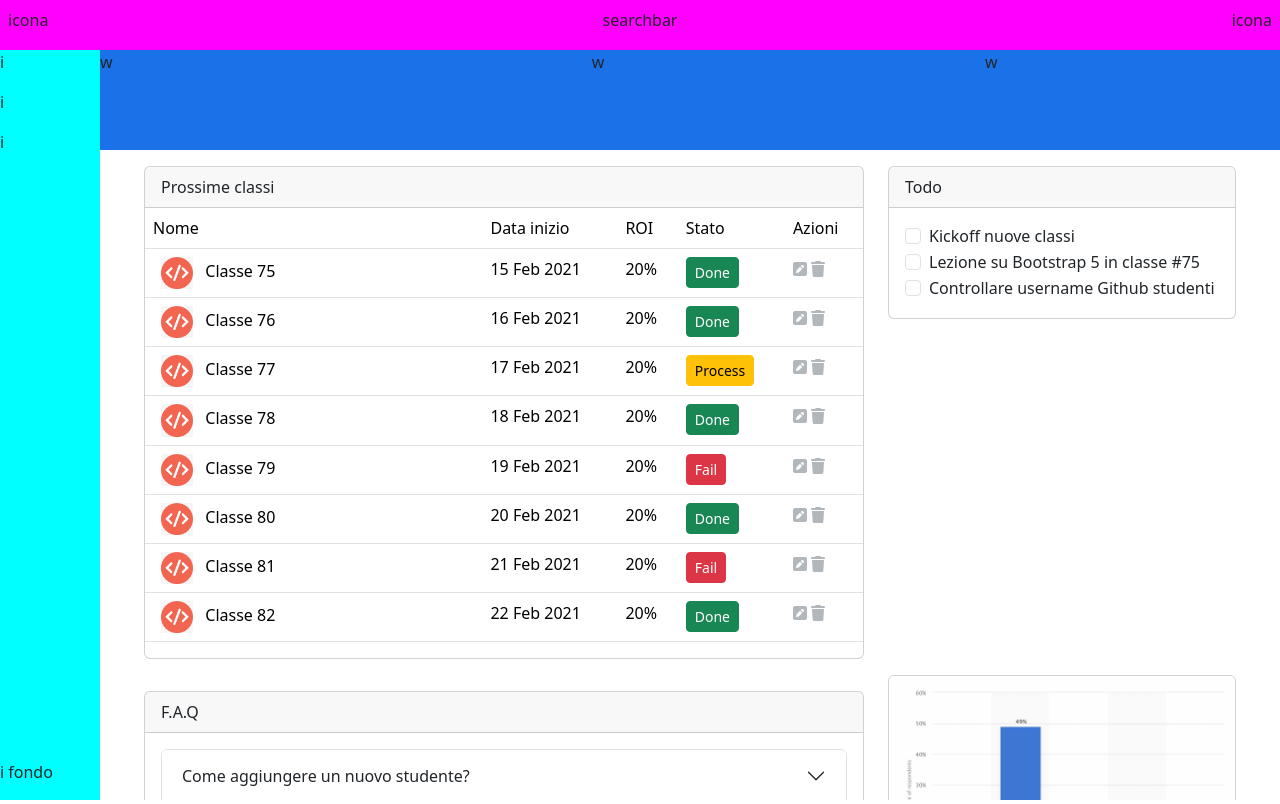
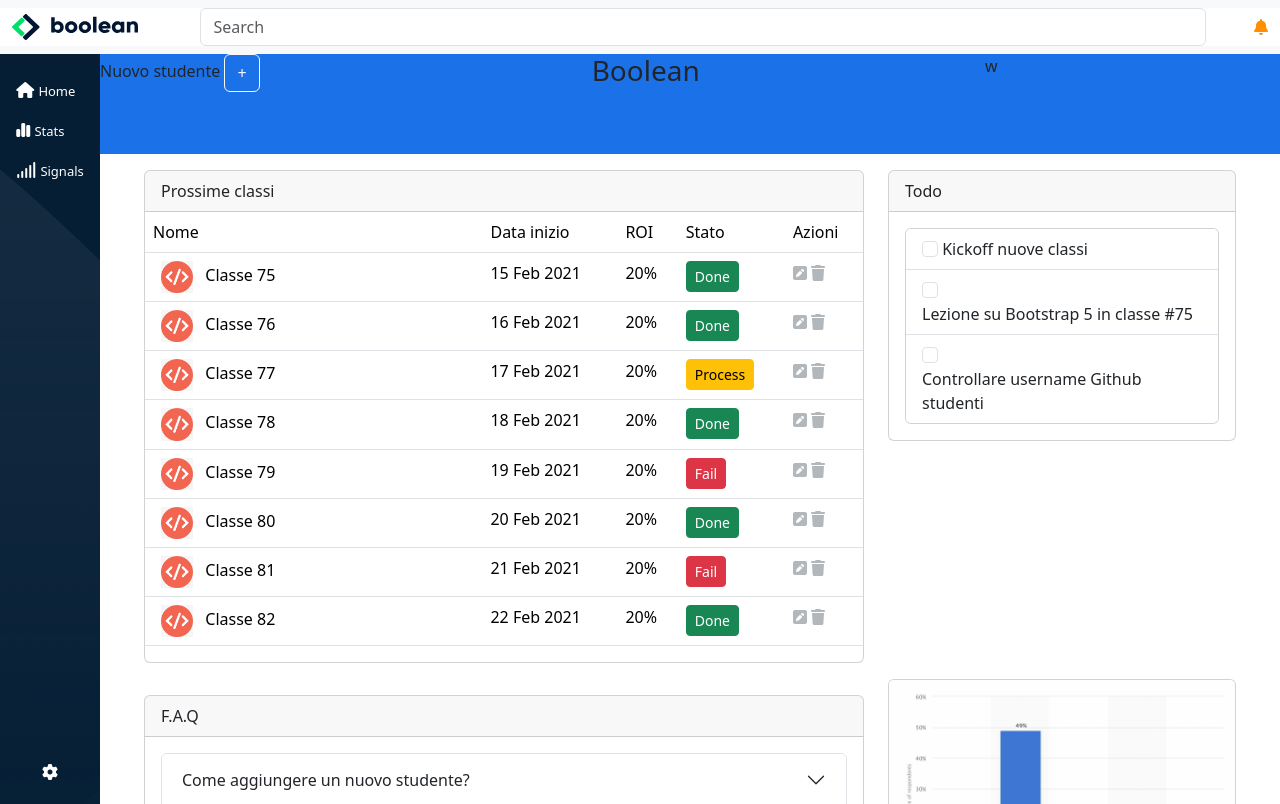
Before and after one commit to Michelazani/html-css-bootstrap-dashboard, a plain HTML site: page index.html in a window 1280 px wide. Drawn offline with nearby package versions, Linux system fonts and the light colour scheme.

Commit message:
inserimento text main header

```diff
--- a/index.html
+++ b/index.html
@@ -22,27 +22,37 @@
 <body>
     <!-- inizio macrolayout -->
 
-
-    <header>
-        <section class="d-flex justify-content-between p-2">
-            <div>icona</div>
-            <div>searchbar</div>
-            <div>icona</div>
-        </section>
-    </header>
-
+    <nav class="navbar bg-body-tertiary">
+        <div class="container-fluid bg-white">
+          <img class="navbar-brand d-lg-none" src="./img/mobile-logo.png" alt="">
+          <img class="d-none d-lg-inline" src="./img/logo.svg" alt="">
+          <form class="d-flex my_w-85" role="search">
+            <input class="form-control me-5" type="search" placeholder="Search" aria-label="Search">
+            <i class="fa-solid fa-bell d-flex align-items-center" style="color: #ff8f00;"></i>
+          </form>
+        </div>
+      </nav>
 
     <div class="wrapper">
 
         <section class="aside d-flex flex-column justify-content-between">
-            <div class="">
-                <p>i</p>
-                <p>i</p>
-                <p>i</p>
+            <div class=" d-flex flex-column mx-auto pt-3">
+                <div class="m-2">
+                    <i class="fa-solid fa-house " style="color: #ffffff;"></i>
+                    <span class="d-none d-lg-inline">Home</span>
+                </div>
+                <div class="m-2">
+                    <i class="fa-solid fa-chart-simple" style="color: #ffffff;"></i>
+                    <span class="d-none d-lg-inline-block">Stats</span>
+                </div>
+                <div class="m-2">
+                    <i class="fa-solid fa-signal" style="color: #ffffff;"></i>
+                    <span class="d-none d-lg-inline-block">Signals</span>
+                </div>
             </div>
 
-            <div>
-                <p>i fondo</p>
+            <div class="d-flex justify-content-center  mb-4">
+                <i class="fa-solid fa-gear " style="color: #ffffff;"></i>
             </div>
 
         </section>
@@ -52,8 +62,15 @@
         <main>
             <section class="main-header d-flex flex-column flex-md-row justify-content-md-between">
 
-                    <div class="col-12 col-md-4 col-lg-5">w</div>
-                    <div class="col-12 col-md-4 col-lg-4">w</div>
+                    <div class="col-12 col-md-4 col-lg-5">
+                        <span>Nuovo studente</span>
+                        <button type="button" class="btn btn-outline-light">&plus;</button>
+
+                    </div>
+                    <div class="col-12 col-md-4 col-lg-4">
+                        <h3>Boolean</h3>
+
+                    </div>
                     <div class="col-12 col-md-4 col-lg-3">w</div>
             </section>
 
@@ -193,29 +210,28 @@
                                       </table>
                                 </div>
                             </div>
-                            <div class="col-12 col-lg-4 order-3 order-md-3 order-lg-2">
+                            <div class="col-12 col-lg-4 order-3 order-md-3 order-lg-2 align-self-lg-baseline ">
                                 <div class="card mt-3 mb-3">
                                     <div class="card-header">
                                       Todo
                                     </div>
                                     <div class="card-body">
-                                        <div class="form-check">
+                                        <div class="card" >
+                                            <ul class="list-group list-group-flush">
+                                              <li class="list-group-item">
                                                 <input class="form-check-input" type="checkbox" value="" id="flexCheckDefault">
                                                 <label class="form-check-label" for="flexCheckDefault">
                                                   Kickoff nuove classi
-                                            </label>
-                                          </div>
-                                          <div class="form-check">
-                                            <input class="form-check-input" type="checkbox" value="" id="flexCheckChecked" >
+                                                </label></li>
+                                              <li class="list-group-item"><input class="form-check-input" type="checkbox" value="" id="flexCheckChecked" >
                                                 <label class="form-check-label" for="flexCheckChecked">
                                                   Lezione su Bootstrap 5 in classe #75
-                                            </label>
-                                          </div>
-                                          <div class="form-check">
-                                            <input class="form-check-input" type="checkbox" value="" id="flexCheckDefault">
+                                                </label></li>
+                                              <li class="list-group-item"><input class="form-check-input" type="checkbox" value="" id="flexCheckDefault">
                                                 <label class="form-check-label" for="flexCheckDefault">
                                                   Controllare username Github studenti
-                                            </label>
+                                                </label></li>
+                                            </ul>
                                         </div>
                                     </div>
                                 </div>
@@ -249,7 +265,7 @@
                                               </h2>
                                               <div id="collapseTwo" class="accordion-collapse collapse" data-bs-parent="#accordionExample">
                                                 <div class="accordion-body">
-                                                  <p>Clicca sul + in alto sulla sezione blu</p>
+                                                  <p>Clicca sull'icona della campana</p>
                                                 </div>
                                               </div>
                                             </div>
@@ -269,8 +285,8 @@
                                     </div>
                                   </div>
                             </div>
-                            <div class="col-12 col-lg-4  order-4 order-md-4 order-lg-4 ">
-                                <div class="card">
+                            <div class="col-12 col-lg-4  order-4 order-md-4 order-lg-4   ">
+                                <div class="card mb-3 ">
                                     <img src="./img/stats.jpeg" class="card-img-top" alt="...">
                                     <div class="card-body">
                                         <h5 class="card-title">Utenti attivi</h5>
--- a/style/style.css
+++ b/style/style.css
@@ -1,15 +1,24 @@
 /* TOLGO BACKGROUND */
 
-header{
-    background-color:  magenta;
-    height: 50px;
-}
 section.aside{
-    background-color: aqua;
+    background-color: rgb(5, 30, 52);
     width: 80px;
     height: calc(100vh - 50px) ;
+    background-image: url(../img/sidebar-bg.png);
 }
 
+nav.navbar img{
+    width: 7%;
+}
+
+.my_w-85{
+    width: 85%;
+}
+
+section.aside span{
+    color: white;
+    font-size: small;
+}
 main{
     width: calc(100vw - 80px);
     height: calc(100vh - 50px) ;
@@ -39,7 +48,8 @@
 @media screen and (min-width: 768px) {
     table td:first-child{
     width: 50%;
-}
+    }
+
 }
 
 /* MEDIA LG */
@@ -47,7 +57,6 @@
 @media screen and (min-width: 992px) {
 
     section.aside{
-    background-color: aqua;
     width: 100px;
 }
 
@@ -57,5 +66,9 @@
 
 table td:first-child{
     width: 47%;
+    }
+
+    nav.navbar img{
+        width: 10%;
+    }
 }
-}
```
Lines whose indentation alone changed are shown as unchanged.
